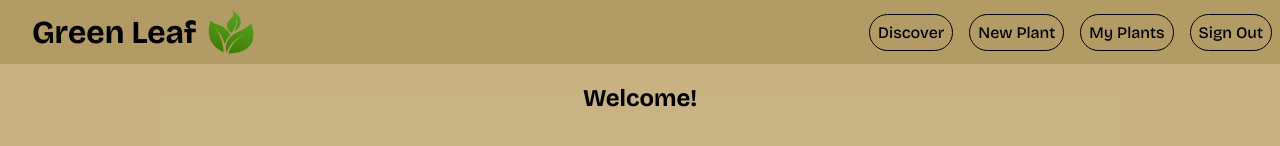
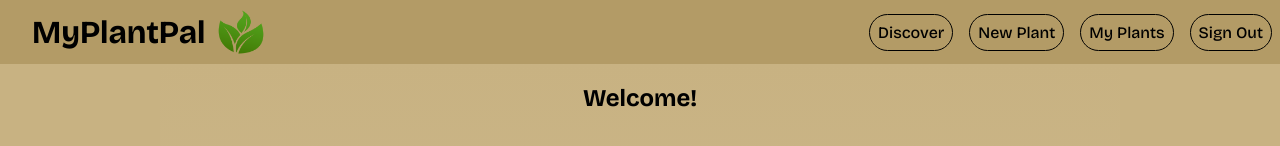
Before and after one commit to MyPlantPal/Scratch-Project, a React app: page /home in a window 1280 px wide. Shown: the top 146 px of the page. Built offline with nearby package versions, Linux system fonts and the light colour scheme.

Commit message:
updated UI

```diff
--- a/client/components/LoginNav-Bar.jsx
+++ b/client/components/LoginNav-Bar.jsx
@@ -17,7 +17,7 @@ const LoginNavBar = () => {
 
   return (
     <div className="loginNav-bar">
-        <h1>Green Leaf</h1>
+        <h1>MyPlantPal</h1>
         <img className='headerLogo' src={logo} alt="" />
     </div>
   );
--- a/client/components/Nav-Bar.jsx
+++ b/client/components/Nav-Bar.jsx
@@ -38,7 +38,7 @@ const NavBar = () => {
   return (
     <div className="nav-bar">
       <div className='nav-barLogo'>
-        <h1>Green Leaf</h1>
+        <h1>MyPlantPal</h1>
         <img className='headerLogo' src={logo} alt="" />
       </div>
       <div>
```
